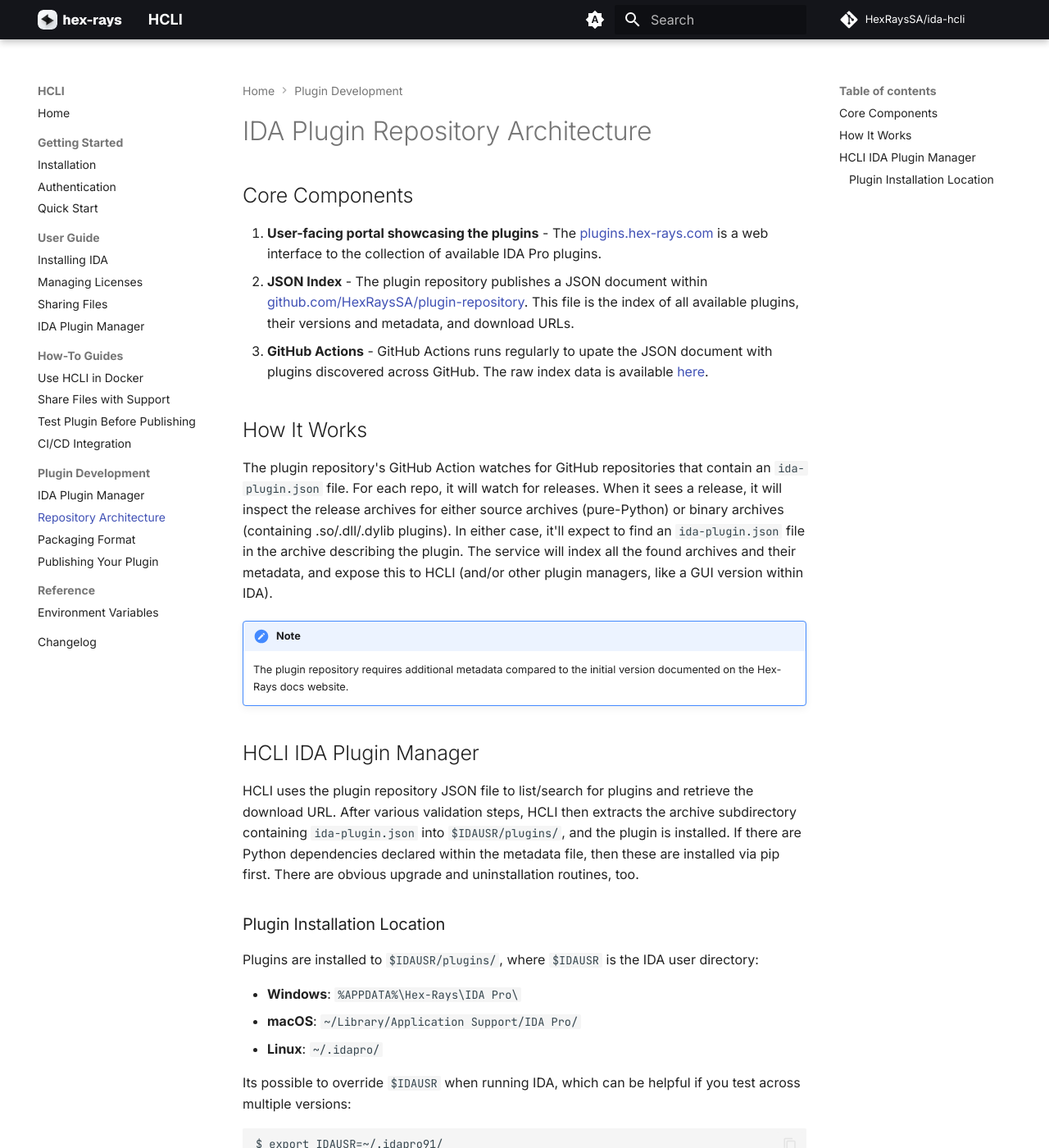
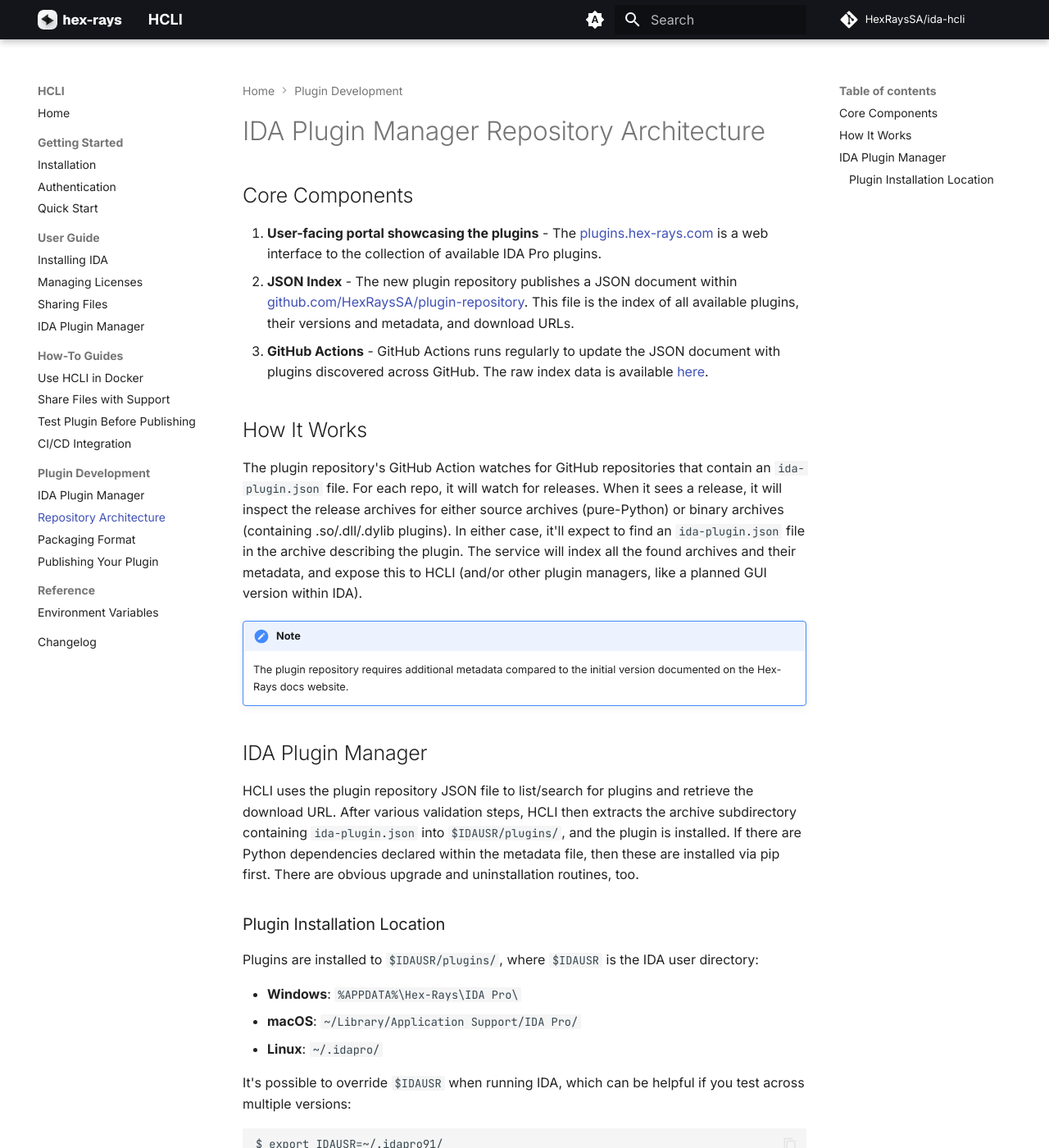
Before and after one commit to HexRaysSA/ida-hcli, an MkDocs documentation site: the page built from docs/reference/plugin-repository-architecture.md, in a window 1280 px wide and 1400 px high. Shown: the whole window at 82% size. Built offline with MkDocs 1.6.1 and Material for MkDocs 9.7.7, drawn with Linux system fonts in a browser that asks for light colours; comment, search, counter and statistics services are not loaded.

Commit message:
Update the mkdocs yaml to display checkboxes properly and minor tweaks

````diff
--- a/docs/reference/plugin-repository-architecture.md
+++ b/docs/reference/plugin-repository-architecture.md
@@ -1,10 +1,10 @@
-# IDA Plugin Repository Architecture
+# IDA Plugin Manager Repository Architecture
 
 ## Core Components
 
 1. **User-facing portal showcasing the plugins** - The [plugins.hex-rays.com](https://plugins.hex-rays.com/) is a web interface to the collection of available IDA Pro plugins.
-2. **JSON Index** - The plugin repository publishes a JSON document within [github.com/HexRaysSA/plugin-repository](https://github.com/HexRaysSA/plugin-repository). This file is the index of all available plugins, their versions and metadata, and download URLs.
-3. **GitHub Actions** - GitHub Actions runs regularly to upate the JSON document with plugins discovered across GitHub. The raw index data is available [here](https://raw.githubusercontent.com/HexRaysSA/plugin-repository/refs/heads/v1/plugin-repository.json).
+2. **JSON Index** - The new plugin repository publishes a JSON document within [github.com/HexRaysSA/plugin-repository](https://github.com/HexRaysSA/plugin-repository). This file is the index of all available plugins, their versions and metadata, and download URLs.
+3. **GitHub Actions** - GitHub Actions runs regularly to update the JSON document with plugins discovered across GitHub. The raw index data is available [here](https://raw.githubusercontent.com/HexRaysSA/plugin-repository/refs/heads/v1/plugin-repository.json).
 
 
 ## How It Works
@@ -13,14 +13,14 @@
 For each repo, it will watch for releases. When it sees a release, it will inspect the release archives for either source archives (pure-Python) or binary archives (containing .so/.dll/.dylib plugins).
 In either case, it'll expect to find an `ida-plugin.json` file in the archive describing the plugin.
 The service will index all the found archives and their metadata, and expose this to HCLI
- (and/or other plugin managers, like a GUI version within IDA).
+(and/or other plugin managers, like a planned GUI version within IDA).
 
 !!! note
 
     The plugin repository requires additional metadata compared to the initial version documented on the Hex-Rays docs website.
 
 
-## HCLI IDA Plugin Manager
+## IDA Plugin Manager
 
 HCLI uses the plugin repository JSON file to list/search for plugins and retrieve the download URL.
 After various validation steps, HCLI then extracts the archive subdirectory containing
@@ -36,7 +36,7 @@
 - **macOS**: `~/Library/Application Support/IDA Pro/`
 - **Linux**: `~/.idapro/`
 
-Its possible to override `$IDAUSR` when running IDA, which can be helpful if you test across multiple versions:
+It's possible to override `$IDAUSR` when running IDA, which can be helpful if you test across multiple versions:
 
 ```
 $ export IDAUSR=~/.idapro91/
--- a/mkdocs.yml
+++ b/mkdocs.yml
@@ -140,6 +140,9 @@
       slugify: !!python/object/apply:pymdownx.slugs.slugify
         kwds:
           case: lower
+  - pymdownx.tasklist:
+      custom_checkbox: true
+      clickable_checkbox: true
   - admonition
   - pymdownx.snippets:
   - pymdownx.details
````
Also changed, not shown: docs/how-to/test-plugin-before-publishing.md (+1 -1 lines), docs/user-guide/plugin-manager.md (+4 -5 lines).
